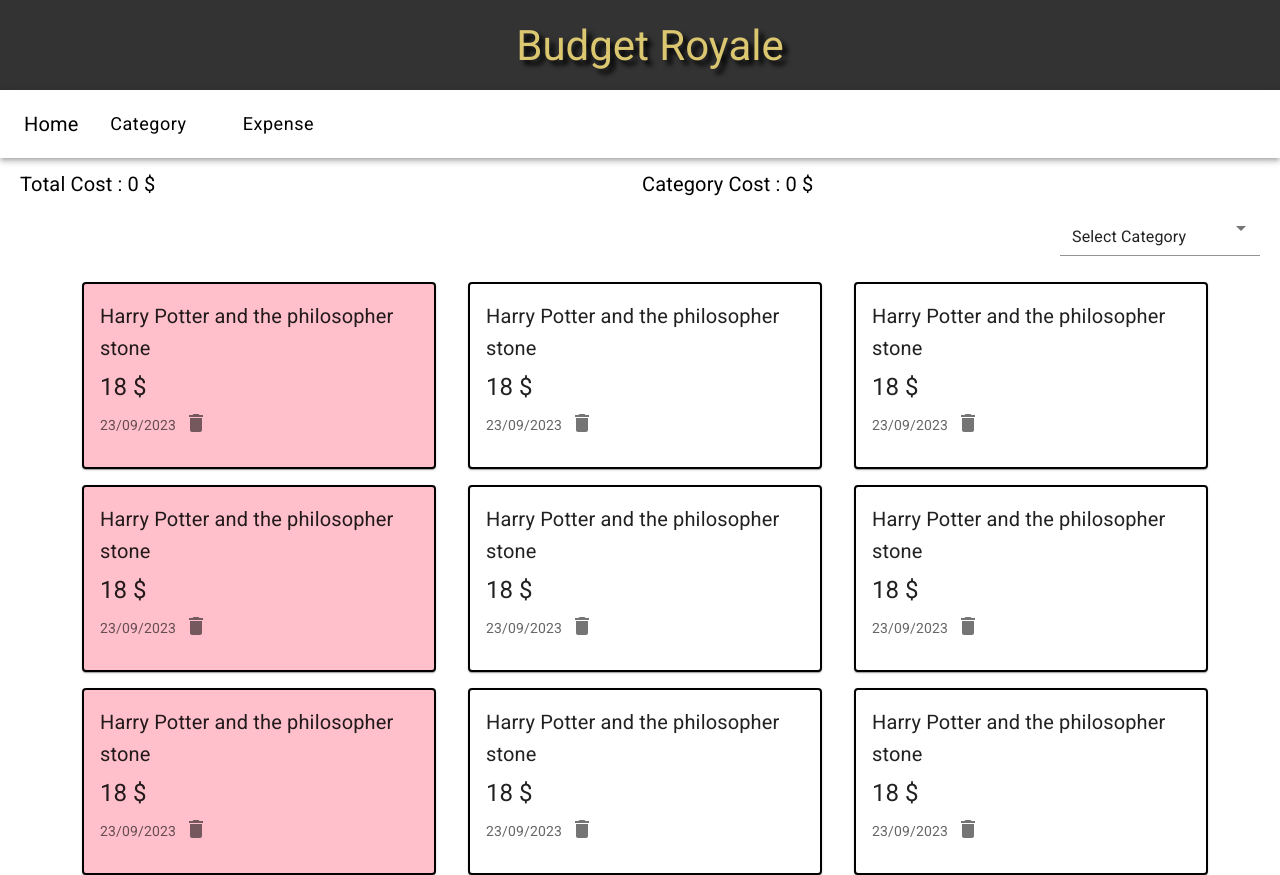
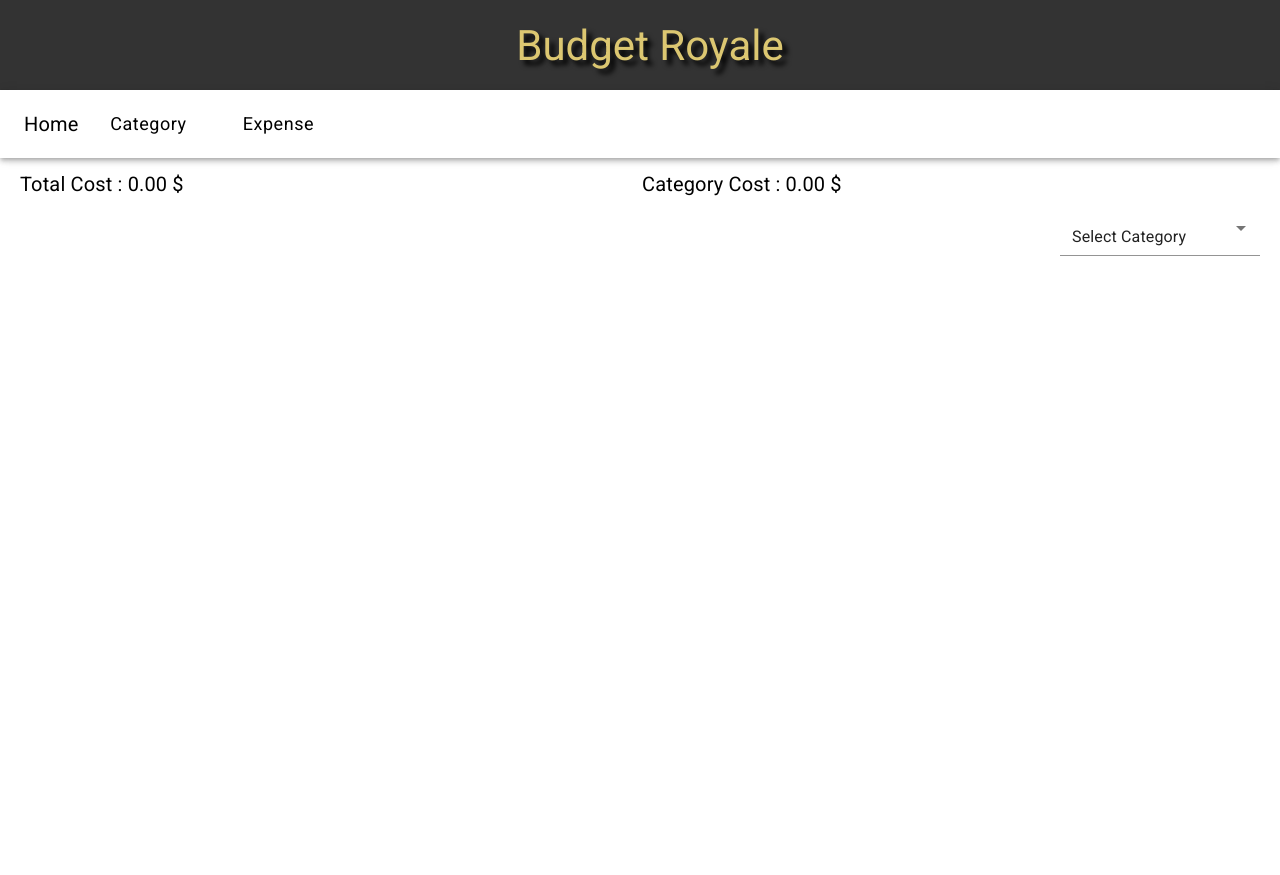
Before and after one commit to antal0x11/budget-royale, a Next.js app: page /expenses in a window 1280 px wide. After the commit the page ends 800 px from the top, so only its background shows below. Built offline with nearby package versions, Linux system fonts and the light colour scheme.

Commit message:
update: changed styles to  new expense form

```diff
--- a/package.json
+++ b/package.json
@@ -21,6 +21,7 @@
     "next": "13.4.19",
     "react": "18.2.0",
     "react-dom": "18.2.0",
+    "sharp": "^0.32.6",
     "typescript": "5.2.2"
   },
   "devDependencies": {
--- a/pages/expenses/index.tsx
+++ b/pages/expenses/index.tsx
@@ -25,7 +25,8 @@
   Select,
   MenuItem,
   Button,
-  SelectChangeEvent
+  SelectChangeEvent,
+  Grid,
 } from "@mui/material";
 import DeleteIcon from "@mui/icons-material/Delete";
 
@@ -37,14 +38,16 @@
   const [categoryInfo, setCategoryInfo] =
     React.useState<string>("Select Category");
   const [displayCategoriesBox, setDisplayCategoriesBox] = React.useState(false);
-  const [displayNewExpenseForm,setDisplayNewExpenseForm] = React.useState(false);
+  const [displayNewExpenseForm, setDisplayNewExpenseForm] =
+    React.useState(false);
+  const [categoryCost, setCategoryCost] = React.useState<number>(0);
 
   function closeCategoryComponent() {
-    setDisplayCategoriesBox((prev : boolean) => !prev);
+    setDisplayCategoriesBox((prev: boolean) => !prev);
   }
 
   function closeNewExpenseForm() {
-    setDisplayNewExpenseForm((prev : boolean) => !prev);
+    setDisplayNewExpenseForm((prev: boolean) => !prev);
   }
 
   function updateData(
@@ -118,7 +121,7 @@
       case "updateData/deleteExpense":
         setData(
           data.map((element) => {
-            if (element.category.active === true) {
+            if (element.category.title === categoryInfo) {
               setDisplayData(
                 element.items.filter((it) => it.title !== newCard!.title),
               );
@@ -151,6 +154,22 @@
     setCategoryInfo(selectedCategory);
   }
 
+  function handleChangeSelectedCategory(event: SelectChangeEvent<string>) {
+    setCategoryInfo(event.target.value);
+    let tmp : ExpensesCardProps [] = [];
+    for (let item of data) {
+      if (item.category.title === event.target.value) {
+        tmp = item.items;
+      }
+    }
+    let sumCategory = 0;
+    tmp.forEach((item) => {
+      sumCategory += item.cost;
+    });
+    setCategoryCost(sumCategory);
+    setDisplayData(tmp);
+  }
+
   return (
     <>
       <Head>
@@ -178,7 +197,7 @@
                 <Button
                   variant="outlined"
                   onClick={() => {
-                    setDisplayCategoriesBox((prev : boolean) => !prev);
+                    setDisplayCategoriesBox((prev: boolean) => !prev);
                   }}
                   style={{
                     marginTop: "12px",
@@ -209,7 +228,9 @@
                     fontSize: "18px",
                     marginBottom: "12px",
                   }}
-                  onClick={ () => setDisplayNewExpenseForm((prev : boolean) => !prev)}
+                  onClick={() =>
+                    setDisplayNewExpenseForm((prev: boolean) => !prev)
+                  }
                 >
                   Expense
                 </Button>
@@ -219,7 +240,7 @@
 
           <Stack
             direction={{ xs: "column", sm: "row" }}
-            alignItems={{xs : "flex-start" , sm: "center"}}
+            alignItems={{ xs: "flex-start", sm: "center" }}
             justifyContent={"center"}
           >
             <Typography
@@ -228,7 +249,7 @@
               sx={{ flexGrow: 1 }}
               style={{ marginLeft: "20px", marginTop: "10px" }}
             >
-              Total Cost : 0 $
+              Total Cost : {totalCost.toFixed(2)} $
             </Typography>
             <Typography
               variant={"h6"}
@@ -236,7 +257,7 @@
               sx={{ flexGrow: 1 }}
               style={{ marginLeft: "20px", marginTop: "10px" }}
             >
-              Category Cost : 0 $
+              Category Cost : {categoryCost.toFixed(2)} $
             </Typography>
           </Stack>
 
@@ -249,7 +270,7 @@
               variant={"h6"}
               component={"div"}
               sx={{ flexGrow: 1 }}
-              style={{ marginLeft: "20px"}}
+              style={{ marginLeft: "20px" }}
             >
               {categoryInfo !== "Select Category" ? categoryInfo : ""}
             </Typography>
@@ -264,7 +285,7 @@
                 marginRight: "20px",
               }}
               value={categoryInfo}
-              onChange={(event: SelectChangeEvent<string>) => setCategoryInfo(event.target.value)}
+              onChange={handleChangeSelectedCategory}
             >
               <MenuItem value={"Select Category"}>Select Category</MenuItem>
               {data.length !== 0 &&
@@ -280,76 +301,19 @@
 
           {displayCategoriesBox && (
             <Box style={{ width: "fit-content", height: "fit-content" }}>
-              <Categories closeCategoryComponent={closeCategoryComponent}/>
+              <Categories closeCategoryComponent={closeCategoryComponent} />
             </Box>
           )}
           {displayNewExpenseForm && (
             <Box style={{ width: "fit-content", height: "fit-content" }}>
-              <NewExpense closeNewExpenseForm={closeNewExpenseForm}/>
+              <NewExpense closeNewExpenseForm={closeNewExpenseForm} />
             </Box>
           )}
-
-          <Stack
-            direction={{ xs: "column", sm: "row" }}
-            justifyContent={"center"}
-            alignItems={"center"}
-          >
-            <Box>
-              <T />
-              <T />
-              <T />
-            </Box>
-          </Stack>
-
-          {/*<div className={styles.container}>
-            <div className={styles.mainContainerItemsLeft}>
-              <Categories />
-            </div>
-            <div className={styles.mainContainerItemsRight}>
-              <div className={styles.infoContainer}>
-                <div className={styles.infoContainerItemMain}>
-                  <MainSubTitle
-                    totalCost={totalCost}
-                    updateAddExpense={updateAddExpense}
-                  />
-                </div>
-                {addExpense && (
-                  <div>
-                    <NewExpense value={{ addExpense, updateAddExpense }} />
-                  </div>
-                )}
-              </div>
-              <div className={styles.cardContainer}>
+          <Grid container spacing={1} style={{marginLeft: "15px"}}>
             {displayData.length !== 0 &&
-                  displayData.map((element, index) => {
+              displayData.map((element: ExpensesCardProps, index: number) => {
                 return (
-                      <div key={index} className={styles.cardContainerItem}>
-                        <ExpensesCard
-                          title={element.title}
-                          cost={element.cost}
-                          date={element.date}
-                        />
-                      </div>
-                    );
-                  })}
-              </div>
-            </div>
-          </div>*/}
-        </DataContext.Provider>
-      </CategoryContext.Provider>
-    </>
-  );
-}
-
-function T() {
-  return (
-    <Box style={{ width: "fit-content", marginLeft: "10px" }}>
-      <Stack direction={"row"} justifyContent={"center"} alignItems={"center"}>
-        <Stack
-          direction={{ xs: "column", sm: "row" }}
-          spacing={{ xs: 1, sm: 2, md: 4 }}
-          mt={2}
-        >
+                  <Grid item xs={12} sm={4} key={index}>
                     <Card
                       style={{
                         border: "2px solid black",
@@ -363,10 +327,10 @@
                           variant={"h6"}
                           component={"div"}
                         >
-                Harry Potter and the philosopher stone
+                          {element.title}
                         </Typography>
                         <Typography variant={"h5"} component={"div"}>
-                18 $
+                          {element.cost} $
                         </Typography>
                         <Stack direction={"row"}>
                           <Typography
@@ -374,70 +338,29 @@
                             color={"text.secondary"}
                             style={{ marginTop: "12px" }}
                           >
-                  23/09/2023
+                            {element.date}
                           </Typography>
-                <IconButton aria-label="delete">
+                          <IconButton
+                            aria-label="delete"
+                            onClick={() =>
+                              updateData(
+                                { type: "updateData/deleteExpense" },
+                                null,
+                                element,
+                              )
+                            }
+                          >
                             <DeleteIcon />
                           </IconButton>
                         </Stack>
                       </CardContent>
                     </Card>
-
-          <Card style={{ border: "2px solid black", width: "350px" }}>
-            <CardContent>
-              <Typography
-                gutterBottom={true}
-                variant={"h6"}
-                component={"div"}
-              >
-                Harry Potter and the philosopher stone
-              </Typography>
-              <Typography variant={"h5"} component={"div"}>
-                18 $
-              </Typography>
-              <Stack direction={"row"}>
-                <Typography
-                  variant={"body2"}
-                  color={"text.secondary"}
-                  style={{ marginTop: "12px" }}
-                >
-                  23/09/2023
-                </Typography>
-                <IconButton aria-label="delete">
-                  <DeleteIcon />
-                </IconButton>
-              </Stack>
-            </CardContent>
-          </Card>
-
-          <Card style={{ border: "2px solid black", width: "350px" }}>
-            <CardContent>
-              <Typography
-                gutterBottom={true}
-                variant={"h6"}
-                component={"div"}
-              >
-                Harry Potter and the philosopher stone
-              </Typography>
-              <Typography variant={"h5"} component={"div"}>
-                18 $
-              </Typography>
-              <Stack direction={"row"}>
-                <Typography
-                  variant={"body2"}
-                  color={"text.secondary"}
-                  style={{ marginTop: "12px" }}
-                >
-                  23/09/2023
-                </Typography>
-                <IconButton aria-label="delete">
-                  <DeleteIcon />
-                </IconButton>
-              </Stack>
-            </CardContent>
-          </Card>
-        </Stack>
-      </Stack>
-    </Box>
+                  </Grid>
+                );
+              })}
+          </Grid>
+        </DataContext.Provider>
+      </CategoryContext.Provider>
+    </>
   );
 }
```
Also changed, not shown: lib/NewExpense.tsx (+0 -49 lines), 1 other file (tests, documents, lock files or other folders). Lines whose indentation alone changed are shown as unchanged.
